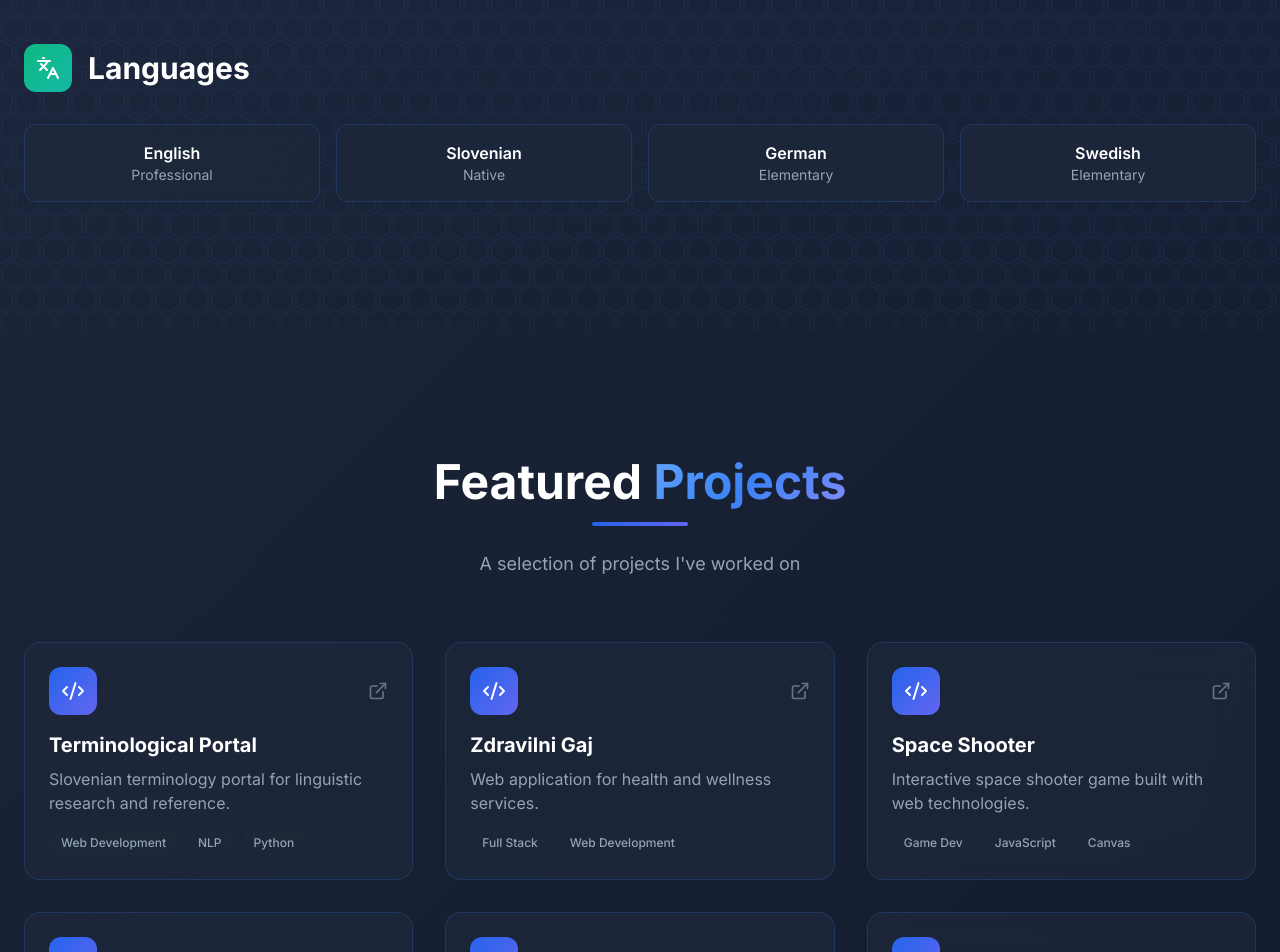
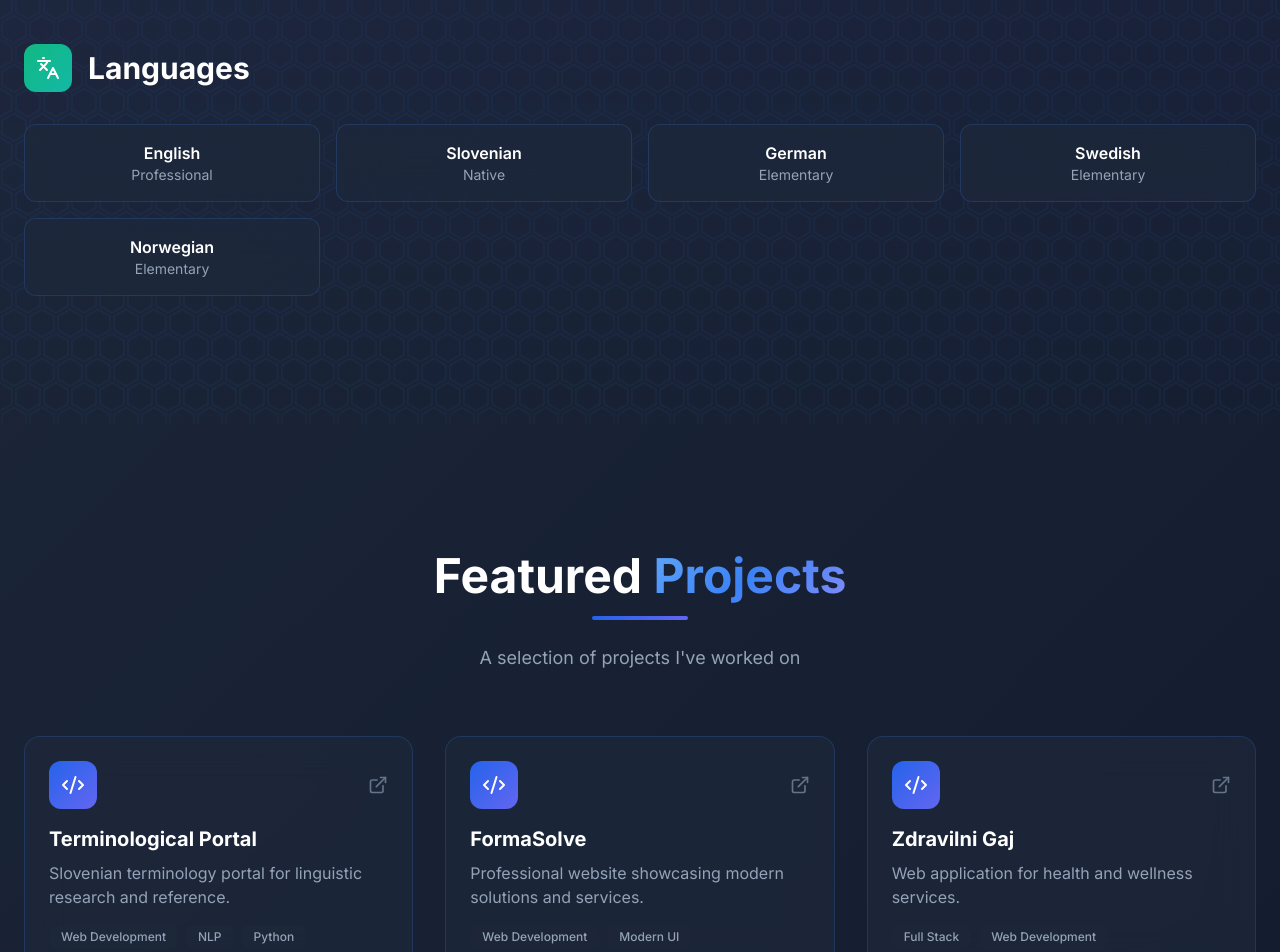
Before and after one commit to mihastele/portfolio-20251215, a React (Vite) app: page / in a window 1280 px wide. Shown: the part 5220-6172 px from the top of the page. Built offline with nearby package versions, Linux system fonts and the light colour scheme.

Commit message:
Add languages and project

```diff
--- a/src/App.jsx
+++ b/src/App.jsx
@@ -103,7 +103,7 @@ const Navigation = () => {
             initial={{ opacity: 0, height: 0 }}
             animate={{ opacity: 1, height: 'auto' }}
             exit={{ opacity: 0, height: 0 }}
-            className="md:hidden glass mt-2 mx-4 rounded-2xl overflow-hidden"
+            className="md:hidden glass mt-2 mx-4 rounded-2xl overflow-hidden overflow-x-hidden max-w-[calc(100vw-2rem)]"
           >
             <div className="p-6 flex flex-col gap-4">
               {navItems.map((item) => (
@@ -720,6 +720,7 @@ const EducationSection = () => {
               { lang: 'Slovenian', level: 'Native' },
               { lang: 'German', level: 'Elementary' },
               { lang: 'Swedish', level: 'Elementary' },
+              { lang: 'Norwegian', level: 'Elementary' },
             ].map((item, index) => (
               <motion.div
                 key={index}
@@ -748,6 +749,12 @@ const ProjectsSection = () => {
       description: 'Slovenian terminology portal for linguistic research and reference.',
       link: 'https://terminoloski.slovenscina.eu/',
       tags: ['Web Development', 'NLP', 'Python'],
+    },
+    {
+      title: 'FormaSolve',
+      description: 'Professional website showcasing modern solutions and services.',
+      link: 'https://formasolve.com/',
+      tags: ['Web Development', 'Modern UI'],
     },
     {
       title: 'Zdravilni Gaj',
```
